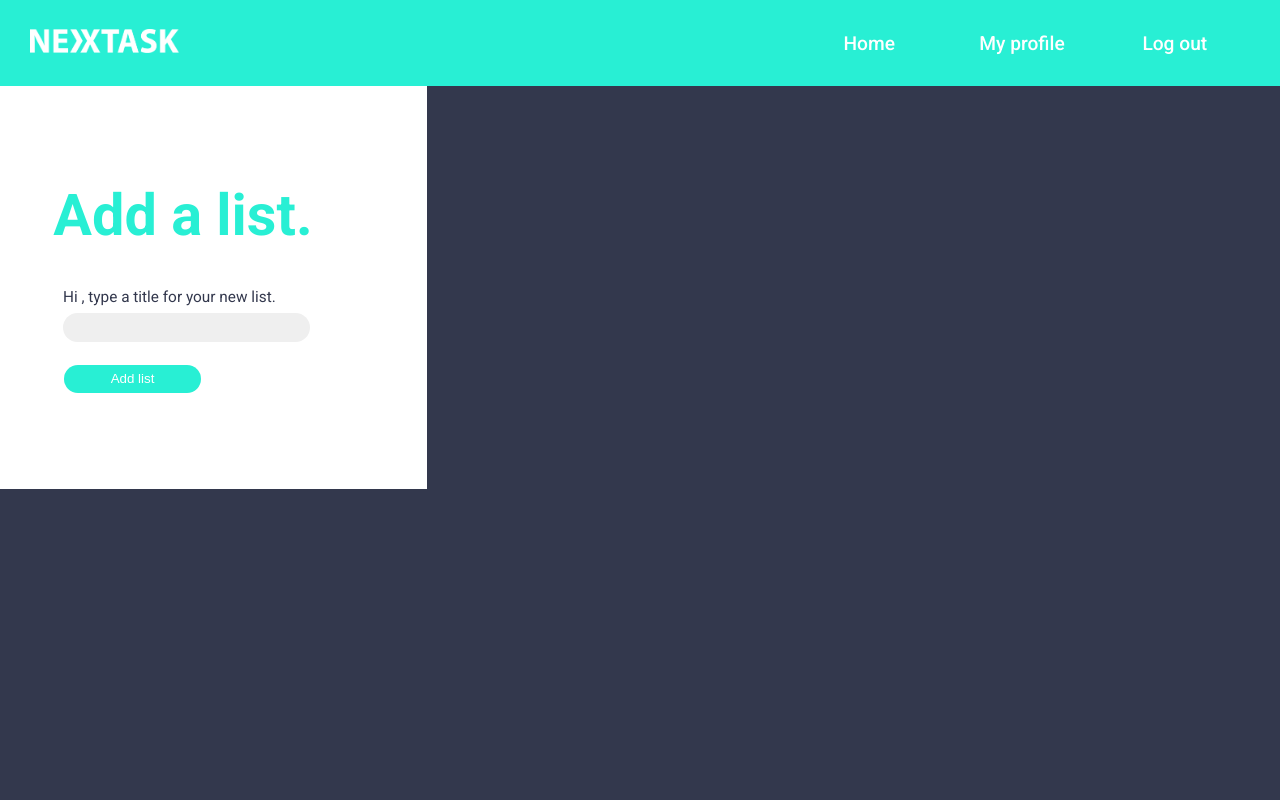
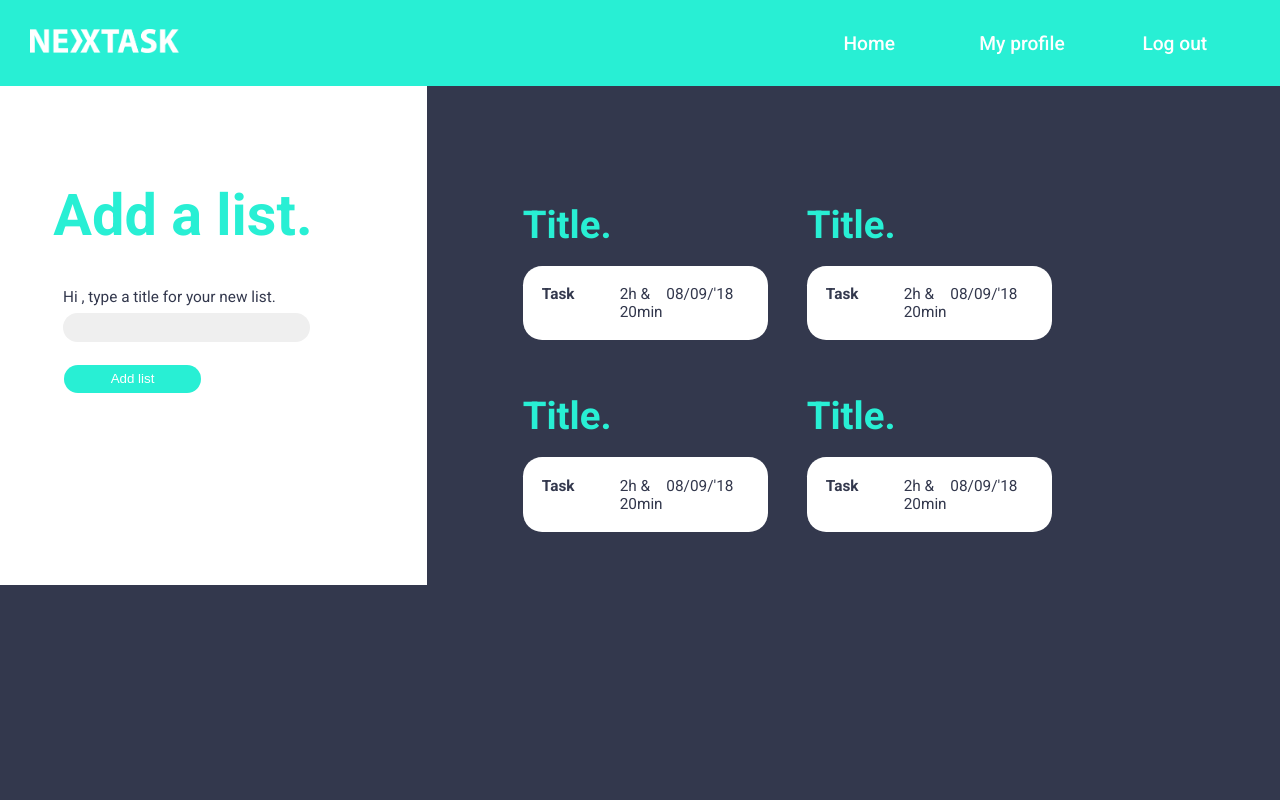
Before and after one commit to Florian962/nextask, a PHP site: page /nextask/ in a window 1280 px wide. Run offline with PHP 8.4, Linux system fonts and the light colour scheme; the visitor is signed in with stand-in values (Sample User, id 1); data that the repository does not hold is empty.

Commit message:
create lists layout

```diff
--- a/assets/css/style.css
+++ b/assets/css/style.css
@@ -10,22 +10,24 @@ html {
     box-sizing: border-box;
     font-family: Roboto, Arial;
     font-size: 1.2em;
-    height:100%;
+    margin: 0; height: 100%; overflow: hidden;
 }
 * {
     margin: 0;
     padding:0;
 }
 body {
-    margin:0;
     background: var(--darkgrey);
-    height:100%;
+    margin: 0; height: 100%; overflow: hidden;
 }
 h1 {
     font-size: 4.5em;
 }
 h2 {
     font-size: 3em;
+}
+h3 {
+    font-size: 2em;
 }
 .fat-text {
     font-weight: bold;
@@ -133,7 +135,7 @@ nav {
     grid-row: 1 / -1;
     display: grid;
     grid-template-columns: repeat(4, 1fr);
-
+    padding-bottom: 10em;
 }
 .login h1 {
     grid-column: 1 / -1;
@@ -222,8 +224,7 @@ nav {
     display: grid;
     grid-template-columns: repeat(8, 1fr);
     padding-top: 5em;
-    padding-bottom: 5em;
-
+    padding-bottom: 10em;
 }
 .addlist h2 {
     grid-column: 2 / 8;
@@ -276,3 +277,47 @@ nav {
     padding-left: 3.5em;
     padding-right: 3.5em;
 }
+
+/* LISTS PART */
+.lists {
+    grid-column: span 4;
+    display: grid;
+    grid-template-columns: repeat(16, 1fr);
+    padding-top: 6em;
+    padding-left: 5em;
+    padding-right: 2em;
+    grid-column-gap: 2rem;
+}
+.list {
+    grid-column: span 6;
+}
+.list:hover {
+    cursor: pointer;
+}
+.list h3 {
+    color: var(--green);
+    margin-bottom: 0.5em;
+}
+.list h3:hover {
+    text-decoration: underline;
+}
+.list__block {
+    border-radius: 1rem;
+    background:white;
+    padding:1em;
+    display:grid;
+    grid-template-columns: repeat(10, 1fr);
+}
+.list__block--task {
+    grid-column: 1/6;
+}
+.list__block--duration {
+    grid-column: 6/9;
+}
+.list__block--deadline {
+    grid-column: 9/10;
+}
+.list__block div p {
+    color: var(--darkgrey);
+    font-size: 0.8em;
+}
--- a/index.php
+++ b/index.php
@@ -52,6 +52,65 @@
                 <input class="addlist__form--submit" name="addlist" type="submit" value="Add list">
             </form>
         </section>
+        <section class="lists">
+
+                <article class="list">
+                    <h3>Title.</h3>
+                    <div class="list__block">
+                        <div class="list__block--task">
+                            <p class="fat-text">Task</p>
+                        </div>
+                        <div class="list__block--duration">
+                            <p>2h & 20min</p>
+                        </div>
+                        <div class="list__block--deadline">
+                            <p>08/09/'18</p>
+                        </div>
+                    </div>
+                </article>
+                <article class="list">
+                    <h3>Title.</h3>
+                    <div class="list__block">
+                        <div class="list__block--task">
+                            <p class="fat-text">Task</p>
+                        </div>
+                        <div class="list__block--duration">
+                            <p>2h & 20min</p>
+                        </div>
+                        <div class="list__block--deadline">
+                            <p>08/09/'18</p>
+                        </div>
+                    </div>
+                </article>
+                <article class="list">
+                    <h3>Title.</h3>
+                    <div class="list__block">
+                        <div class="list__block--task">
+                            <p class="fat-text">Task</p>
+                        </div>
+                        <div class="list__block--duration">
+                            <p>2h & 20min</p>
+                        </div>
+                        <div class="list__block--deadline">
+                            <p>08/09/'18</p>
+                        </div>
+                    </div>
+                </article>
+                <article class="list">
+                    <h3>Title.</h3>
+                    <div class="list__block">
+                        <div class="list__block--task">
+                            <p class="fat-text">Task</p>
+                        </div>
+                        <div class="list__block--duration">
+                            <p>2h & 20min</p>
+                        </div>
+                        <div class="list__block--deadline">
+                            <p>08/09/'18</p>
+                        </div>
+                    </div>
+                </article>
+        </section>
     <main>
     <footer>
 
```
